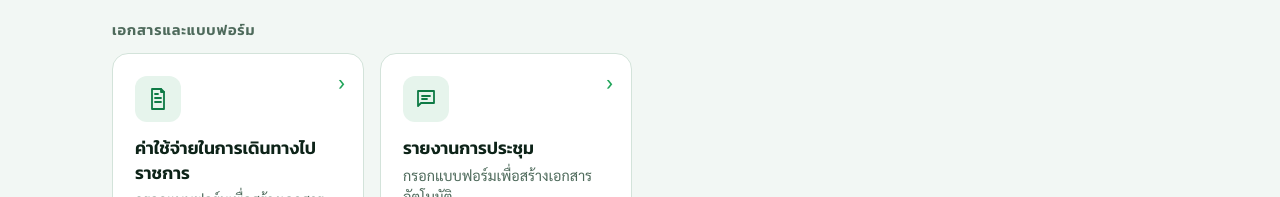
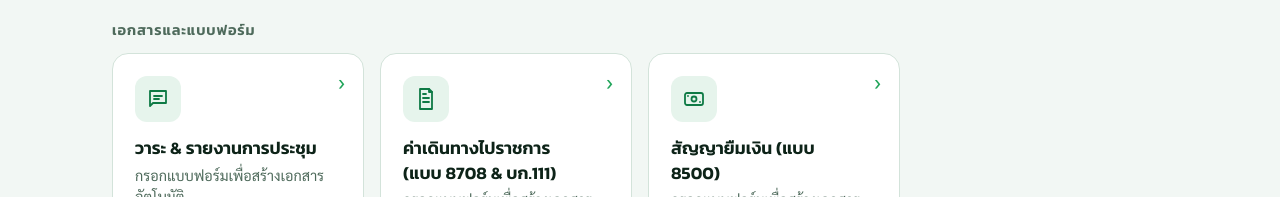
Before and after one commit to wuttinanmoc/phichit-mocsupport, a plain HTML site: page index.html in a window 1280 px wide. Shown: the part 755-952 px from the top of the page. Drawn offline with Linux system fonts and the light colour scheme.

Commit message:
Add files via upload

```diff
--- a/index.html
+++ b/index.html
@@ -279,12 +279,23 @@ footer{
     <p class="eyebrow">เอกสารและแบบฟอร์ม</p>
     <div class="grid">
 
+      <a class="btn" href="https://pla-meetingreport.vercel.app/" target="_blank" rel="noopener">
+        <span class="icon" aria-hidden="true">
+          <svg viewBox="0 0 24 24"><path d="M4 4h16v12H7l-3 3z"/><path d="M8 9h8M8 12h5"/></svg>
+        </span>
+        <span class="txt">
+          <span class="name">วาระ &amp; รายงานการประชุม</span>
+          <span class="desc">กรอกแบบฟอร์มเพื่อสร้างเอกสารอัตโนมัติ</span>
+        </span>
+        <span class="go" aria-hidden="true">›</span>
+      </a>
+
       <a class="btn" href="https://pla-expenseclaim.vercel.app/" target="_blank" rel="noopener">
         <span class="icon" aria-hidden="true">
           <svg viewBox="0 0 24 24"><path d="M6 2h9l3 3v17H6z"/><path d="M15 2v3h3"/><path d="M9 11h6M9 15h6M9 7h3"/></svg>
         </span>
         <span class="txt">
-          <span class="name">ค่าใช้จ่ายในการเดินทางไปราชการ</span>
+          <span class="name">ค่าเดินทางไปราชการ (แบบ 8708 &amp; บก.111)</span>
           <span class="desc">กรอกแบบฟอร์มเพื่อสร้างเอกสารอัตโนมัติ</span>
         </span>
         <span class="go" aria-hidden="true">›</span>
@@ -292,10 +303,10 @@ footer{
 
       <a class="btn" href="https://pla-meetingreport.vercel.app/" target="_blank" rel="noopener">
         <span class="icon" aria-hidden="true">
-          <svg viewBox="0 0 24 24"><path d="M4 4h16v12H7l-3 3z"/><path d="M8 9h8M8 12h5"/></svg>
+          <svg viewBox="0 0 24 24"><rect x="3" y="6" width="18" height="12" rx="2"/><circle cx="12" cy="12" r="2.5"/><path d="M6 9v.01M18 15v.01"/></svg>
         </span>
         <span class="txt">
-          <span class="name">รายงานการประชุม</span>
+          <span class="name">สัญญายืมเงิน (แบบ 8500)</span>
           <span class="desc">กรอกแบบฟอร์มเพื่อสร้างเอกสารอัตโนมัติ</span>
         </span>
         <span class="go" aria-hidden="true">›</span>
```
